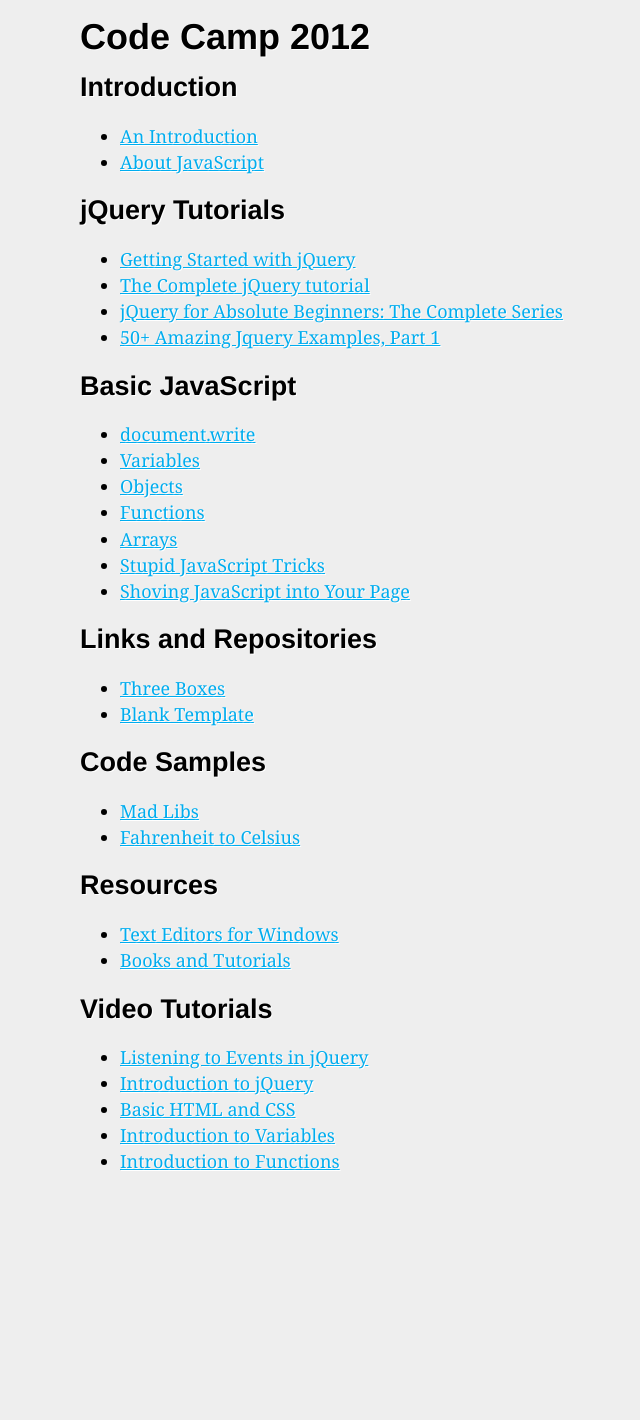
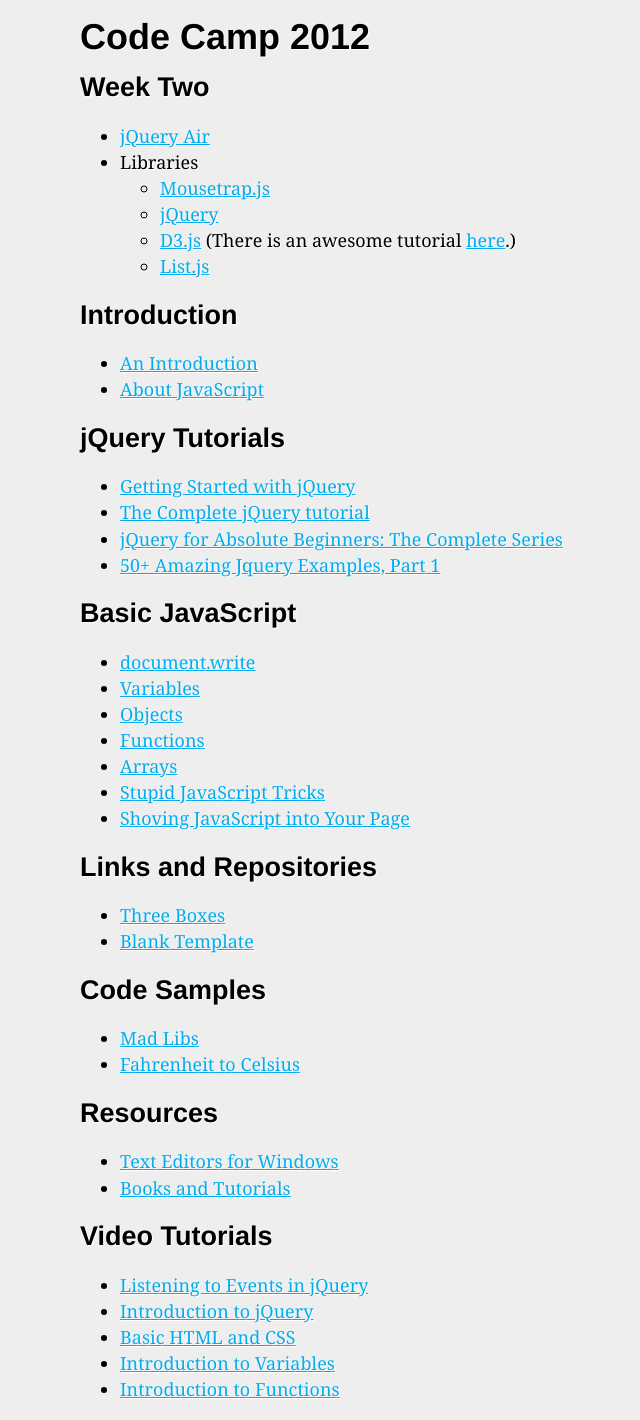
Before and after one commit to scholarsnyc/code-camp, a Jekyll site: the page built from index.html, in a window 1280 px wide. Shown: the whole page, without its empty margins (285-925 px from the left). Built offline with Jekyll 4.4.1, drawn with Linux system fonts in a browser that asks for light colours; before the commit the page ends 1193 px from its top, so only the background shows below that.

Commit message:
Add some week two data.

```diff
--- a/index.html
+++ b/index.html
@@ -2,6 +2,19 @@
 layout: default
 title : Code Camp 2012
 ---
+
+<h2>Week Two</h2>
+
+<ul>
+	<li><a href="http://jqueryair.com/">jQuery Air</a></li>
+	<li>Libraries</li>
+	<ul>
+		<li><a href="http://craig.is/killing/mice">Mousetrap.js</a></li>
+		<li><a href="http://jquery.com/">jQuery</a></li>
+		<li><a href="http://d3js.org/">D3.js</a> (There is an awesome tutorial <a href="http://alignedleft.com/tutorials/d3/">here</a>.)
+		<li><a href="http://listjs.com/">List.js</a></li>
+	</ul>
+</ul>
 
 <h2>Introduction</h2>
 <ul>
```
